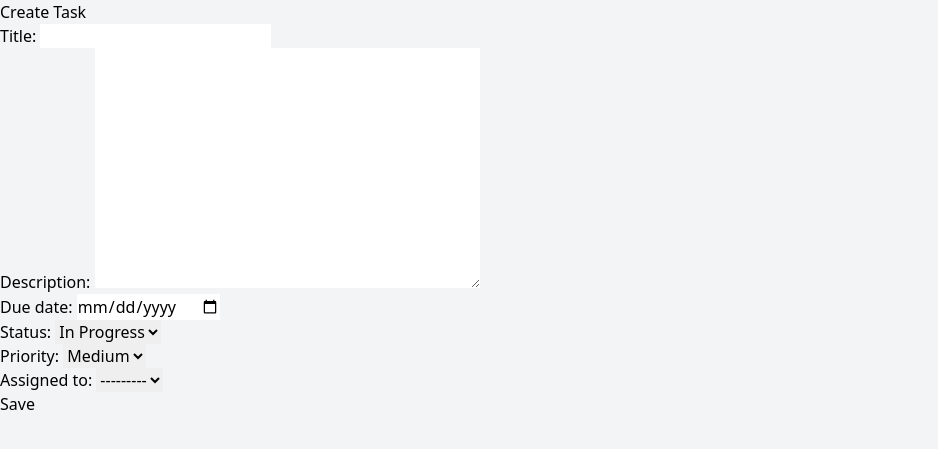
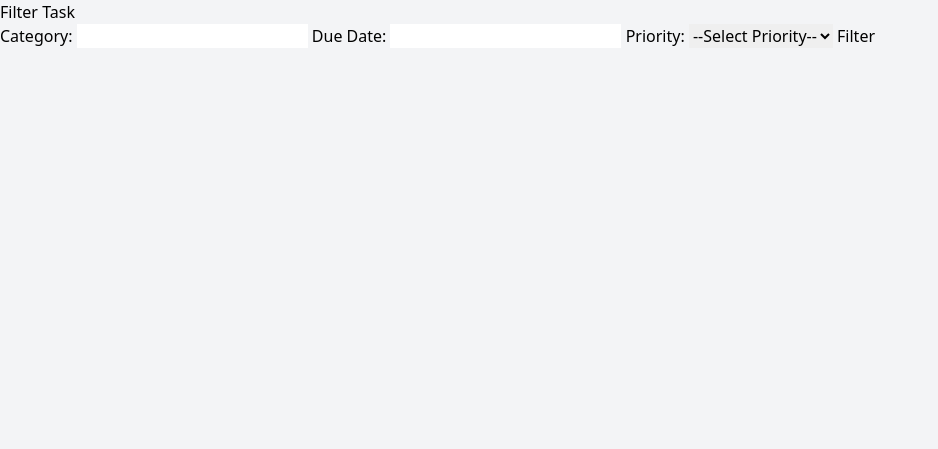
Before and after one commit to Olatundeawo/Benmore-project, a Django app: template tasky/task/templates/filter_tasks.html in a window 1280 px wide. Shown: the top 449 px of the page, without its empty margins (0-938 px from the left). Run offline with Django 5.2, Linux system fonts and the light colour scheme; the template is opened without the code that fills it: values that come from a table or form of the project are taken from there, others are empty; style sheets or scripts are compiled from the project's sources.

Commit message:
modify the form structure

```diff
--- a/tasky/task/templates/filter_tasks.html
+++ b/tasky/task/templates/filter_tasks.html
@@ -1,12 +1,23 @@
 {% extends 'base.html' %}
 {% block content %}
-<h1>Create Task</h1>
+<h1>Filter Task</h1>
 
-<form method="post" >
-    {% csrf_token %}
-    {{ form.as_p }}
-    {{ form.error }}
-    <button type="submit">Save</button>
+<form id="filter-form">
+
+    <label for="category"> Category:</label>
+    <input type="text" id="category" name="category">
+
+    <label for="due_date"> Due Date:</label>
+    <input type="text" id="due-date" name="due_date">
+
+    <label for="priority"> Priority:</label>
+    <select name="priority" id="priority">
+        <option value="">--Select Priority--</option>
+        <option value="low">Low</option>
+        <option value="medium">Medium</option>
+        <option value="high">High</option>
+    </select>
+    <button type="submit">Filter</button>
 </form>
 
 {% endblock %}
```
